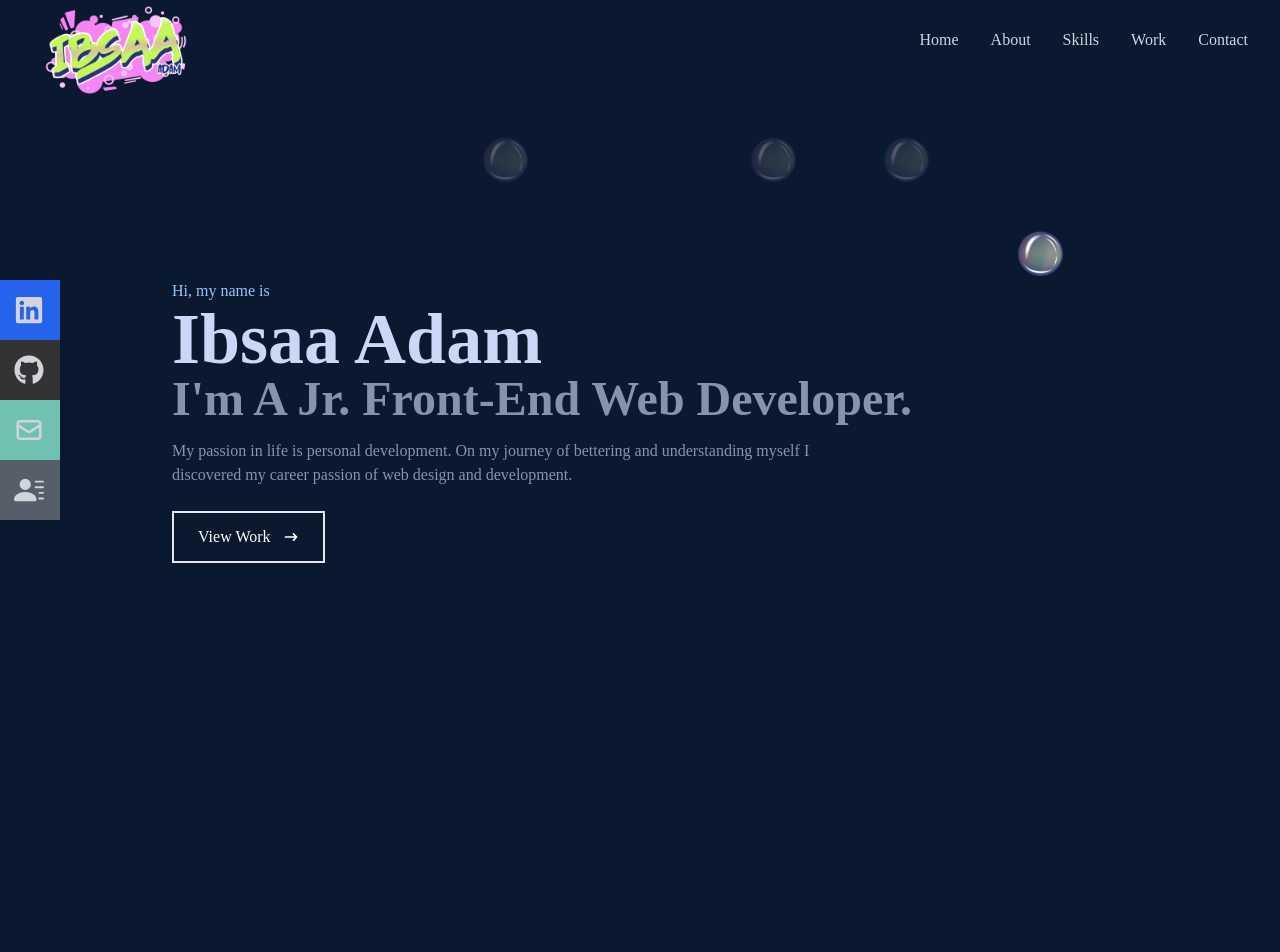
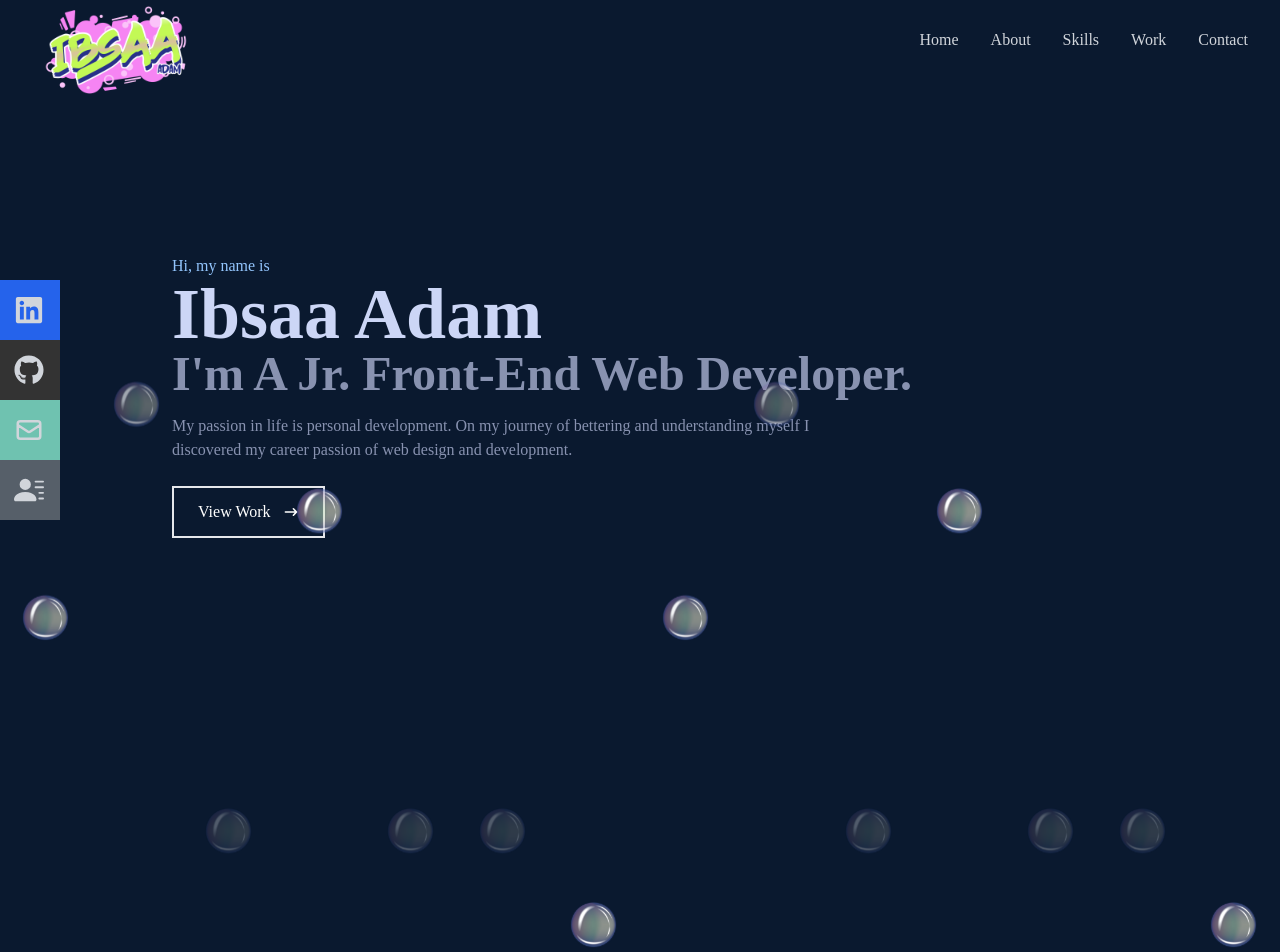
Before and after one commit to ibsaajadam/portfolio, a React (Create React App) app: page / in a window 1280 px wide. Shown: the top 952 px of the page. Built offline with nearby package versions, Linux system fonts and the light colour scheme.

Commit message:
changed bubbles

```diff
--- a/src/components/Home.jsx
+++ b/src/components/Home.jsx
@@ -6,23 +6,9 @@
 
 const Home = () => {
   return (
-    <div name='home'
-         className="w-full h-screen bg-[#0a192f]"
-
-        >
+    <div name='home' className="w-full h-screen bg-[#0a192f]" >
       {/* Container */}
       <div className='max-w-[1000px] mx-auto px-8 flex flex-col justify-center h-full'>
-        {/* Bubbles */}
-        <div className='flex content-center justify-around bubbles'>
-          <img className="bubble w-[50px] h-[50px] animate-fall overflow-hidden" src={Bubble} alt="bubble" />
-          <img className="bubble w-[50px] h-[50px] animate-fall overflow-hidden" src={Bubble} alt="bubble" />
-          <img className="bubble w-[50px] h-[50px] animate-fall overflow-hidden" src={Bubble} alt="bubble" />
-          <img className="bubble w-[50px] h-[50px] animate-fall overflow-hidden" src={Bubble} alt="bubble" />
-          <img className="bubble w-[50px] h-[50px] animate-fall overflow-hidden" src={Bubble} alt="bubble" />
-          <img className="bubble w-[50px] h-[50px] animate-fall overflow-hidden" src={Bubble} alt="bubble" />
-          <img className="bubble w-[50px] h-[50px] animate-fall overflow-hidden" src={Bubble} alt="bubble" />
-        </div>
-        {/* End of Bubbles */}
         <p className='text-blue-300'>Hi, my name is</p>
         <h1 className='text-4xl sm:text-7xl font-bold text-[#ccd6f6]'>
           Ibsaa Adam
@@ -44,6 +30,24 @@
           </Link>
         </div>
       </div>
+        {/* Bubbles */}
+        <div className='bubbles flex align-center justify-around relative bottom-[-100px]'>
+          <img className="bubble w-[50px] h-[50px] animate-fall overflow-hidden" src={Bubble} alt="bubble" />
+          <img className="bubble w-[50px] h-[50px] animate-fall overflow-hidden" src={Bubble} alt="bubble" />
+          <img className="bubble w-[50px] h-[50px] animate-fall overflow-hidden" src={Bubble} alt="bubble" />
+          <img className="bubble w-[50px] h-[50px] animate-fall overflow-hidden" src={Bubble} alt="bubble" />
+          <img className="bubble w-[50px] h-[50px] animate-fall overflow-hidden" src={Bubble} alt="bubble" />
+          <img className="bubble w-[50px] h-[50px] animate-fall overflow-hidden" src={Bubble} alt="bubble" />
+          <img className="bubble w-[50px] h-[50px] animate-fall overflow-hidden" src={Bubble} alt="bubble" />
+          <img className="bubble w-[50px] h-[50px] animate-fall overflow-hidden" src={Bubble} alt="bubble" />
+          <img className="bubble w-[50px] h-[50px] animate-fall overflow-hidden" src={Bubble} alt="bubble" />
+          <img className="bubble w-[50px] h-[50px] animate-fall overflow-hidden" src={Bubble} alt="bubble" />
+          <img className="bubble w-[50px] h-[50px] animate-fall overflow-hidden" src={Bubble} alt="bubble" />
+          <img className="bubble w-[50px] h-[50px] animate-fall overflow-hidden" src={Bubble} alt="bubble" />
+          <img className="bubble w-[50px] h-[50px] animate-fall overflow-hidden" src={Bubble} alt="bubble" />
+          <img className="bubble w-[50px] h-[50px] animate-fall overflow-hidden" src={Bubble} alt="bubble" />
+        </div>
+        {/* End of Bubbles */}
     </div>
   );
 };
--- a/src/components/assets/BubbleStyle.css
+++ b/src/components/assets/BubbleStyle.css
@@ -44,3 +44,31 @@
 .bubbles img:nth-child(7){
     animation-delay: 7s;
 }
+
+.bubbles img:nth-child(8){
+    animation-delay: 2s;
+}
+
+.bubbles img:nth-child(9){
+    animation-delay: 1s;
+}
+
+.bubbles img:nth-child(10){
+    animation-delay: 3s;
+}
+
+.bubbles img:nth-child(11){
+    animation-delay: 4.5s;
+}
+
+.bubbles img:nth-child(12){
+    animation-delay: 3s;
+}
+
+.bubbles img:nth-child(13){
+    animation-delay: 6s;
+}
+
+.bubbles img:nth-child(14){
+    animation-delay: 7s;
+}
```
